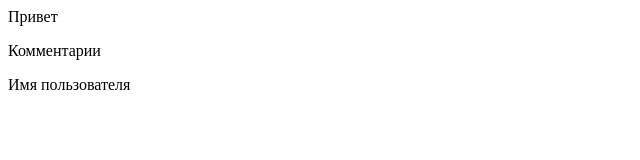
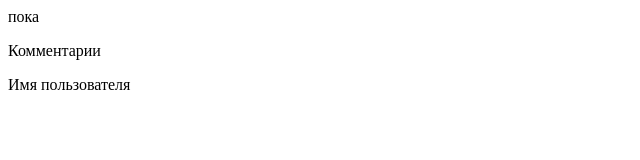
Before and after one commit to dog-in-fog/project, a plain HTML site: page index.html in a window 1280 px wide. Shown: the full height of the page, 0-640 px from the left. Drawn offline with Linux system fonts and the light colour scheme.

Commit message:
Пока

```diff
--- a/index.html
+++ b/index.html
@@ -8,7 +8,7 @@
 </head>
 <body>
 
-    <div>Привет</div>
+    <div>пока</div>
 
     <div>
         <p>Комментарии</p>
```
